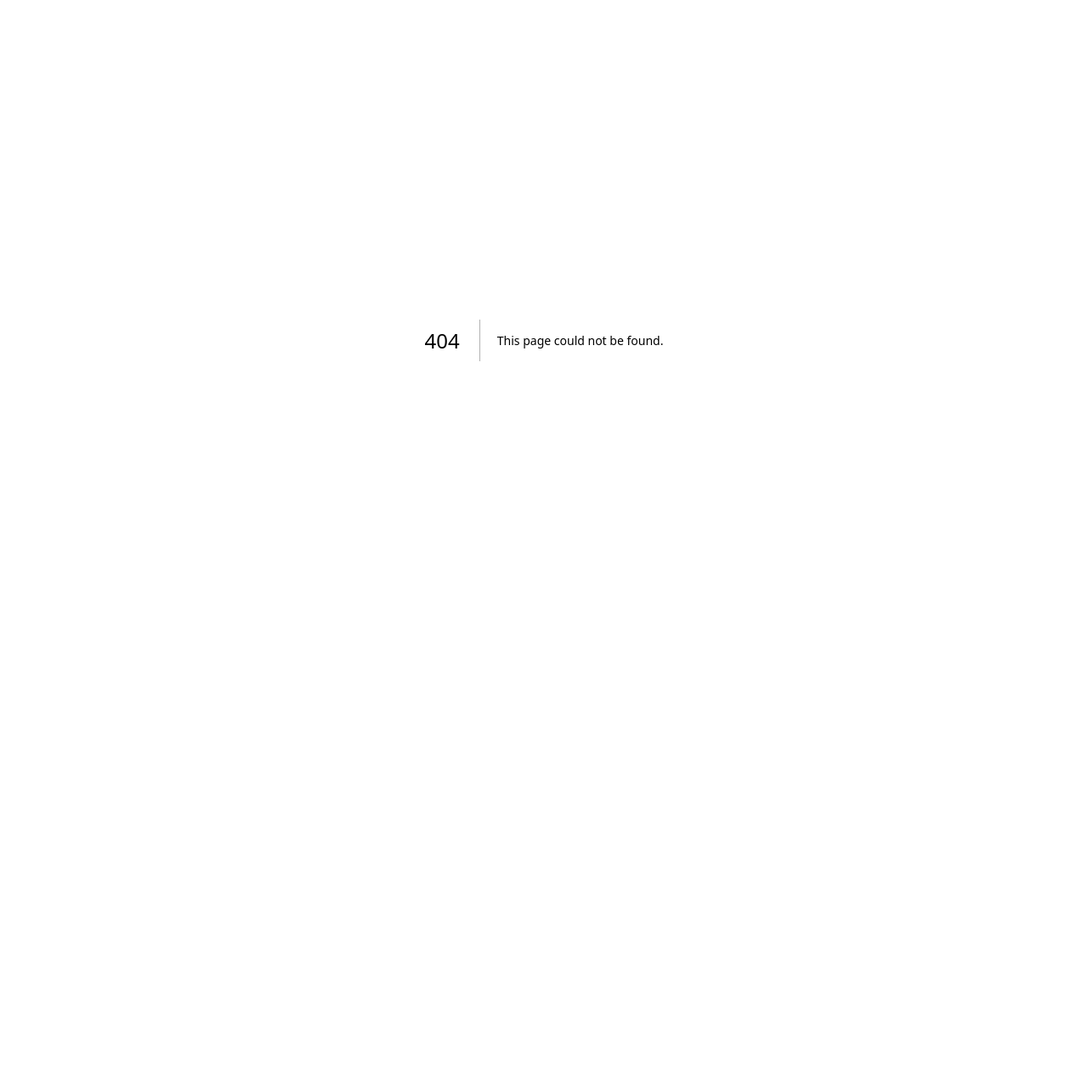
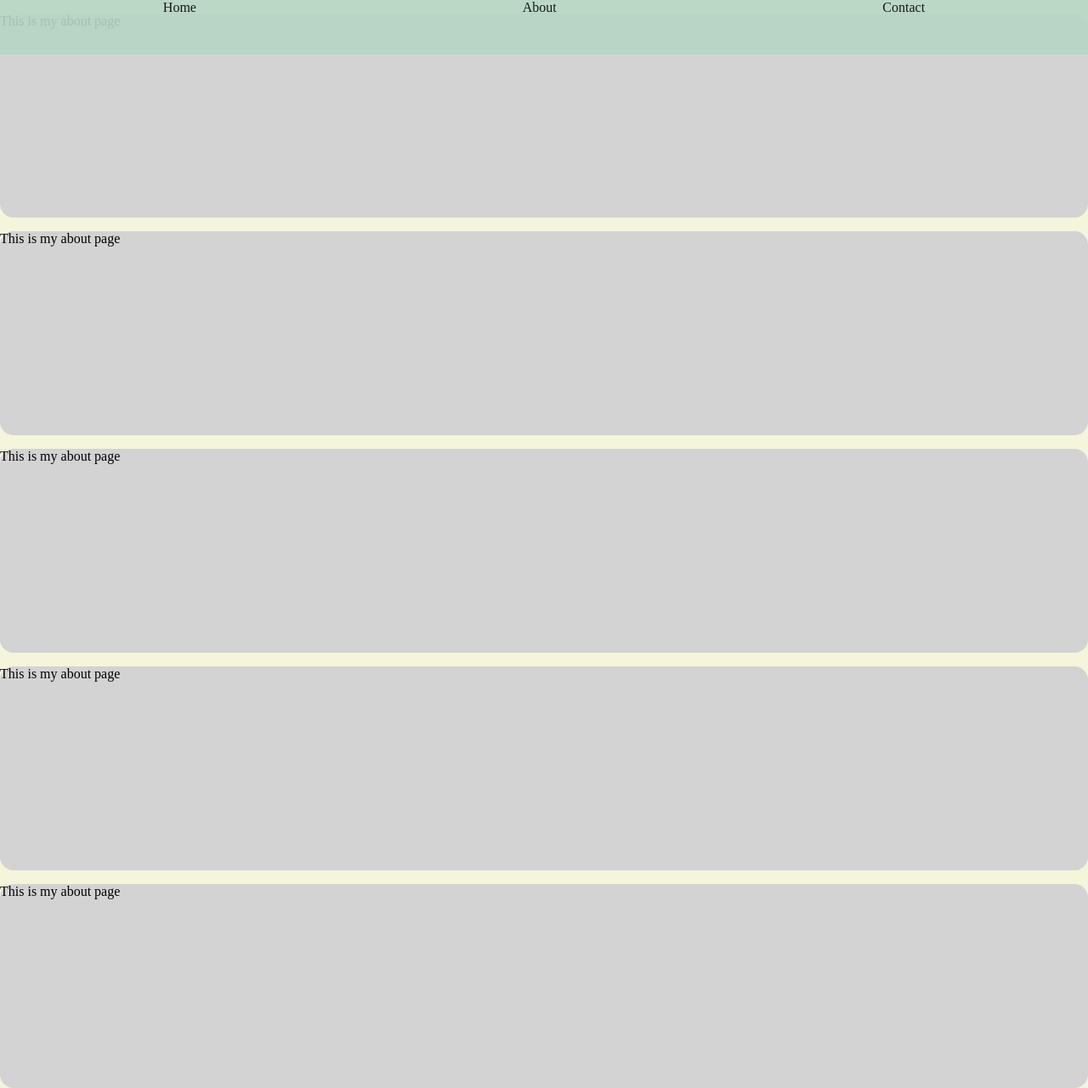
Before and after one commit to Beadle85/portfolio, a Next.js app: page /about in a window 1280 px wide. Before the commit this address had no page. Shown: the whole page at 85% size. Before the commit the page ends 800 px from the top, so only its background shows below. Built offline with nearby package versions, Linux system fonts and the light colour scheme.

Commit message:
start creating layout design

```diff
--- a/components/Layout.tsx
+++ b/components/Layout.tsx
@@ -1,3 +1,11 @@
+import styles from './layout.module.css';
+
 export default function Layout() {
-  return <div>I will be everywhere. I will be your navbar</div>;
+  return (
+    <nav className={styles.container}>
+      <a href='#home'>Home</a>
+      <a href='#about'>About</a>
+      <a href='#contact'>Contact</a>
+    </nav>
+  );
 }
--- /dev/null
+++ b/components/layout.module.css
@@ -0,0 +1,11 @@
+.container {
+  background-color: var(--light-green);
+  height: var(--nav-height);
+  width: 100%;
+  opacity: 0.9;
+  display: flex;
+  justify-content: space-around;
+  position: fixed;
+  top: 0;
+  left: 0;
+}
--- a/pages/_app.tsx
+++ b/pages/_app.tsx
@@ -1,6 +1,12 @@
-import '../styles/globals.css'
-import type { AppProps } from 'next/app'
+import '../styles/globals.css';
+import type { AppProps } from 'next/app';
+import Layout from '../components/layout';
 
 export default function App({ Component, pageProps }: AppProps) {
-  return <Component {...pageProps} />
+  return (
+    <>
+      <Layout />
+      <Component {...pageProps} />
+    </>
+  );
 }
--- /dev/null
+++ b/pages/about.tsx
@@ -0,0 +1,61 @@
+export default function About() {
+  return (
+    <>
+      <div
+        style={{
+          height: '15rem',
+          width: '100%',
+          backgroundColor: 'lightGray',
+          borderRadius: '1rem',
+          marginTop: '1rem',
+        }}
+      >
+        This is my about page
+      </div>
+      <div
+        style={{
+          height: '15rem',
+          width: '100%',
+          backgroundColor: 'lightGray',
+          borderRadius: '1rem',
+          marginTop: '1rem',
+        }}
+      >
+        This is my about page
+      </div>
+      <div
+        style={{
+          height: '15rem',
+          width: '100%',
+          backgroundColor: 'lightGray',
+          borderRadius: '1rem',
+          marginTop: '1rem',
+        }}
+      >
+        This is my about page
+      </div>
+      <div
+        style={{
+          height: '15rem',
+          width: '100%',
+          backgroundColor: 'lightGray',
+          borderRadius: '1rem',
+          marginTop: '1rem',
+        }}
+      >
+        This is my about page
+      </div>
+      <div
+        style={{
+          height: '15rem',
+          width: '100%',
+          backgroundColor: 'lightGray',
+          borderRadius: '1rem',
+          marginTop: '1rem',
+        }}
+      >
+        This is my about page
+      </div>
+    </>
+  );
+}
--- a/pages/index.tsx
+++ b/pages/index.tsx
@@ -1,6 +1,4 @@
 import Head from 'next/head';
-import Layout from '../components/Layout';
-import styles from '../styles/Home.module.css';
 
 export default function Home() {
   return (
@@ -11,7 +9,6 @@ export default function Home() {
         <meta name='viewport' content='width=device-width, initial-scale=1' />
         <link rel='icon' href='/favicon.ico' />
       </Head>
-      <Layout></Layout>
     </>
   );
 }
--- a/styles/globals.css
+++ b/styles/globals.css
@@ -1,6 +1,9 @@
 :root {
   --max-width: 1100px;
   --border-radius: 12px;
+  --nav-height: 4rem;
+  --light-green: #b5d5c5;
+  --background-color: #f5f5dc;
   --font-mono: ui-monospace, Menlo, Monaco, 'Cascadia Mono', 'Segoe UI Mono', 'Roboto Mono', 'Oxygen Mono',
     'Ubuntu Monospace', 'Source Code Pro', 'Fira Mono', 'Droid Sans Mono', 'Courier New', monospace;
 }
@@ -9,11 +12,12 @@ html,
 body {
   max-width: 100vw;
   overflow-x: hidden;
+  margin: 0;
 }
 
 body {
   color: rgb(0, 0, 0);
-  background: white;
+  background-color: var(--background-color);
 }
 
 a {
```
